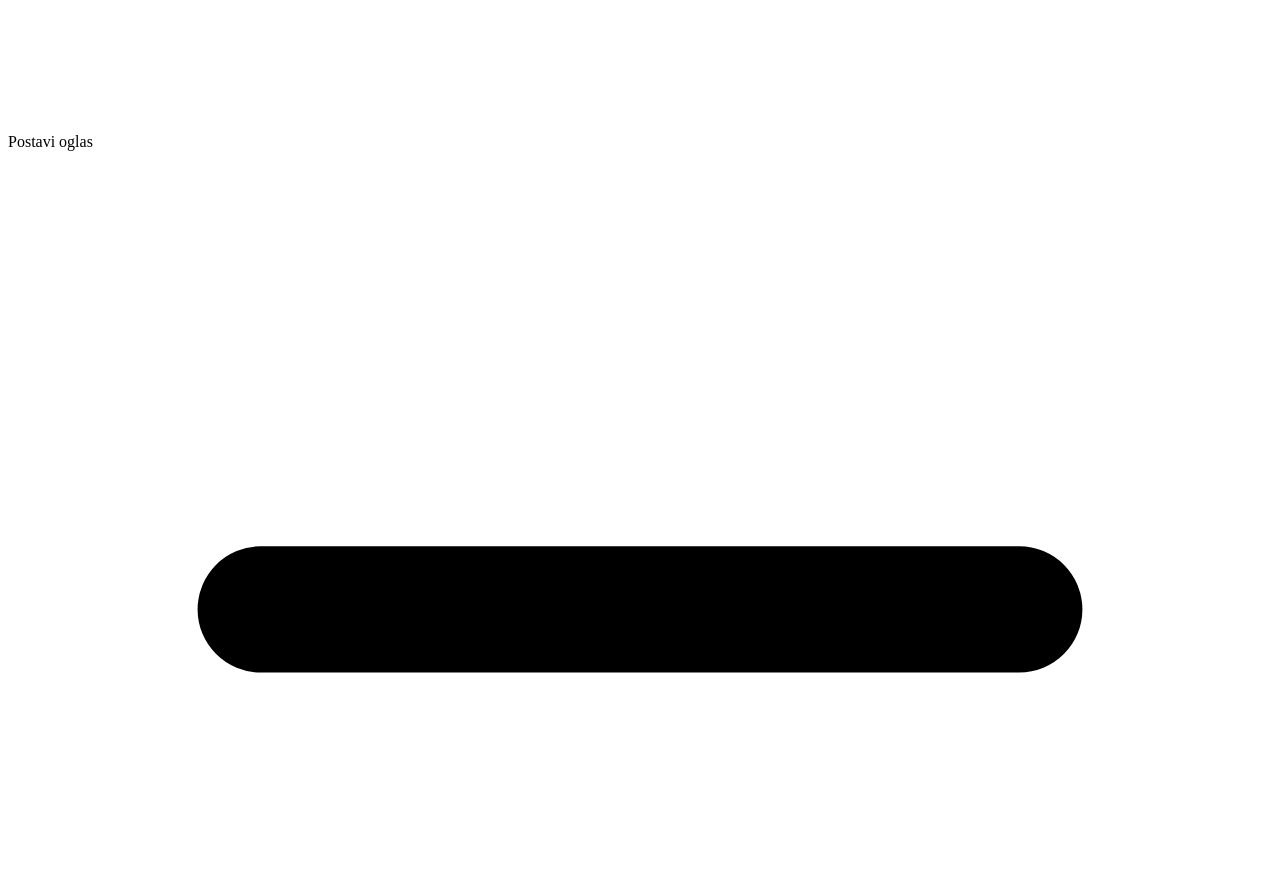
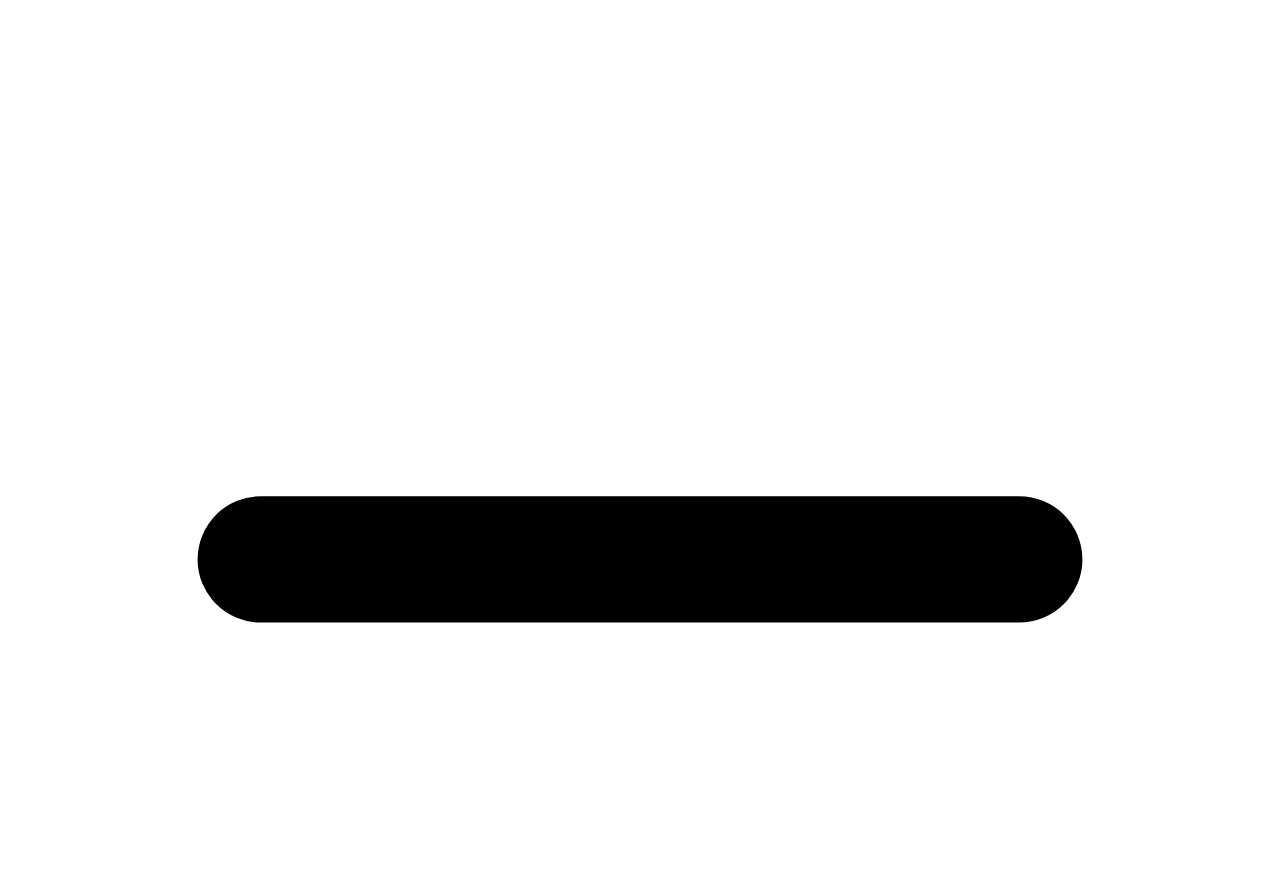
Before and after one commit to Maaaarko/nekretnine, a Next.js app: page / in a window 1280 px wide. Shown: the part 1180-2053 px from the top of the page. Built offline with nearby package versions, Linux system fonts and the light colour scheme.

Commit message:
Update Header.js
removed text from header

```diff
--- a/components/Header.js
+++ b/components/Header.js
@@ -28,7 +28,6 @@ const Header = () => {
             </div>
 
             <div className="flex items-center space-x-4 justify-end text-gray-500">
-                <p className="mx-2 font-bold cursor-pointer">Postavi oglas</p>
 
                 <div className="flex border-2 p-2 rounded-full cursor-pointer">
                     <MenuAlt4Icon className="h-6" />
```
